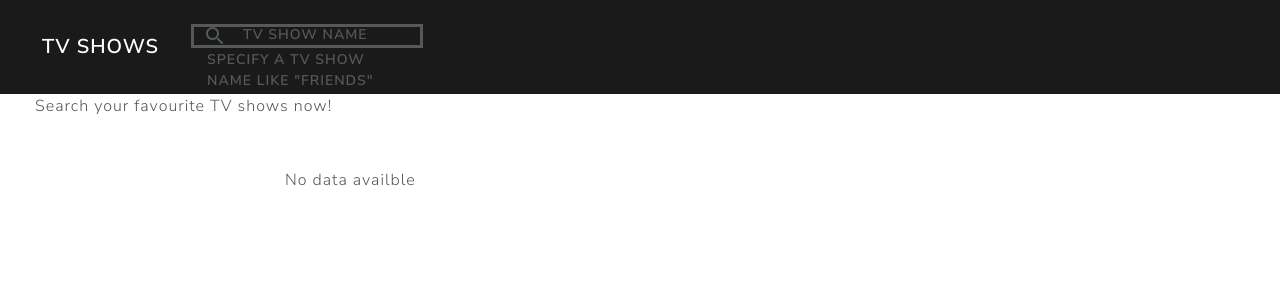
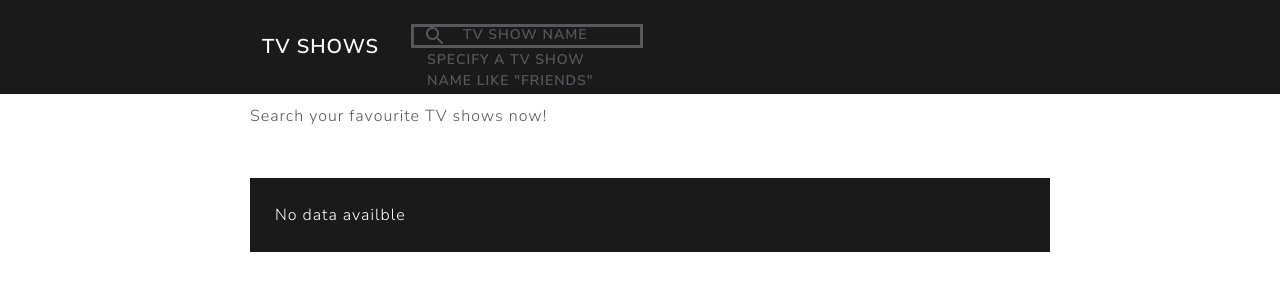
Before and after one commit to jennanoh/team2-assignment-1, an Angular app: page / in a window 1280 px wide. Shown: the top 300 px of the page. Built offline with nearby package versions, Linux system fonts and the light colour scheme.

Commit message:
app component maincard widened in css

```diff
--- a/src/app/app.component.css
+++ b/src/app/app.component.css
@@ -0,0 +1,14 @@
+
+.instructions{
+  text-align:left;
+  margin-left:250px;
+  padding-top:10px;
+}
+.maincard{
+  max-width: 800px;
+  margin-top:50px;
+  background-color: #1a1a1a;
+  padding: 25px;
+  color: white;
+
+}
--- a/src/app/app.component.html
+++ b/src/app/app.component.html
@@ -1,6 +1,6 @@
 <nav class="navbar navbar-expand-lg bg-primary" data-bs-theme="dark" >
   <div class="container-fluid">
-    <a class="navbar-brand" href="#" style="margin-left: 30px">TV Shows</a>
+    <a class="navbar-brand" href="#" style="margin-left: 250px">TV Shows</a>
     <button class="navbar-toggler" type="button" data-bs-toggle="collapse" data-bs-target="#navbarColor01" aria-controls="navbarColor01" aria-expanded="false" aria-label="Toggle navigation">
       <span class="navbar-toggler-icon"></span>
     </button>
@@ -17,14 +17,14 @@
 
   </div>
 </nav>
-<div style="text-align:left; margin-left: 35px"  >
+<div class="instructions">
   <div>
     <p>Search your favourite TV shows now!</p>
   </div>
 
   <P></P>
   <P></P>
-  <mat-card style="max-width: 400px; margin-left: 250px; margin-top:50px;">
+  <mat-card class="maincard">
   <app-show-search [current]="currentShow"></app-show-search>
   </mat-card>
 </div>
```
